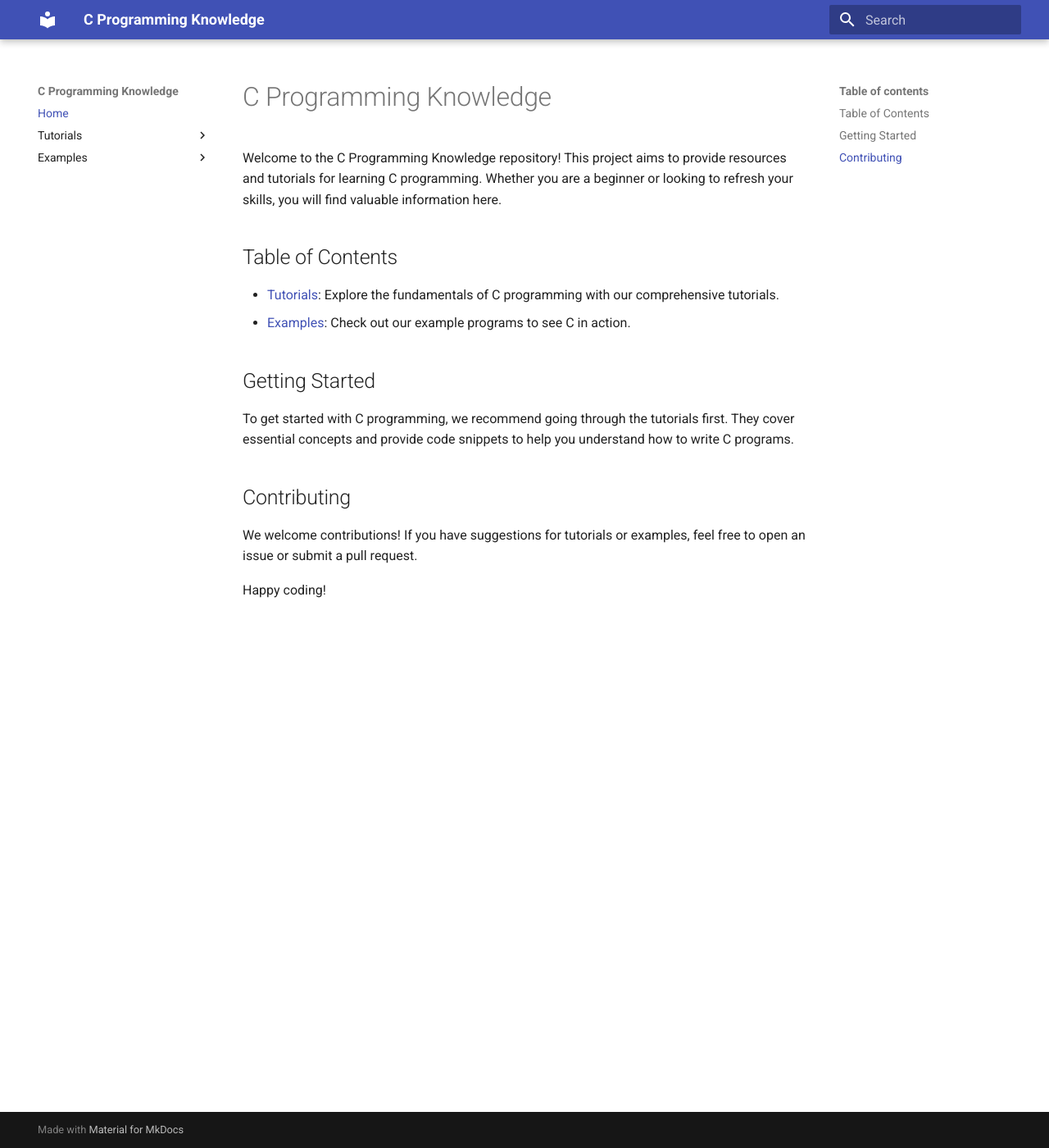
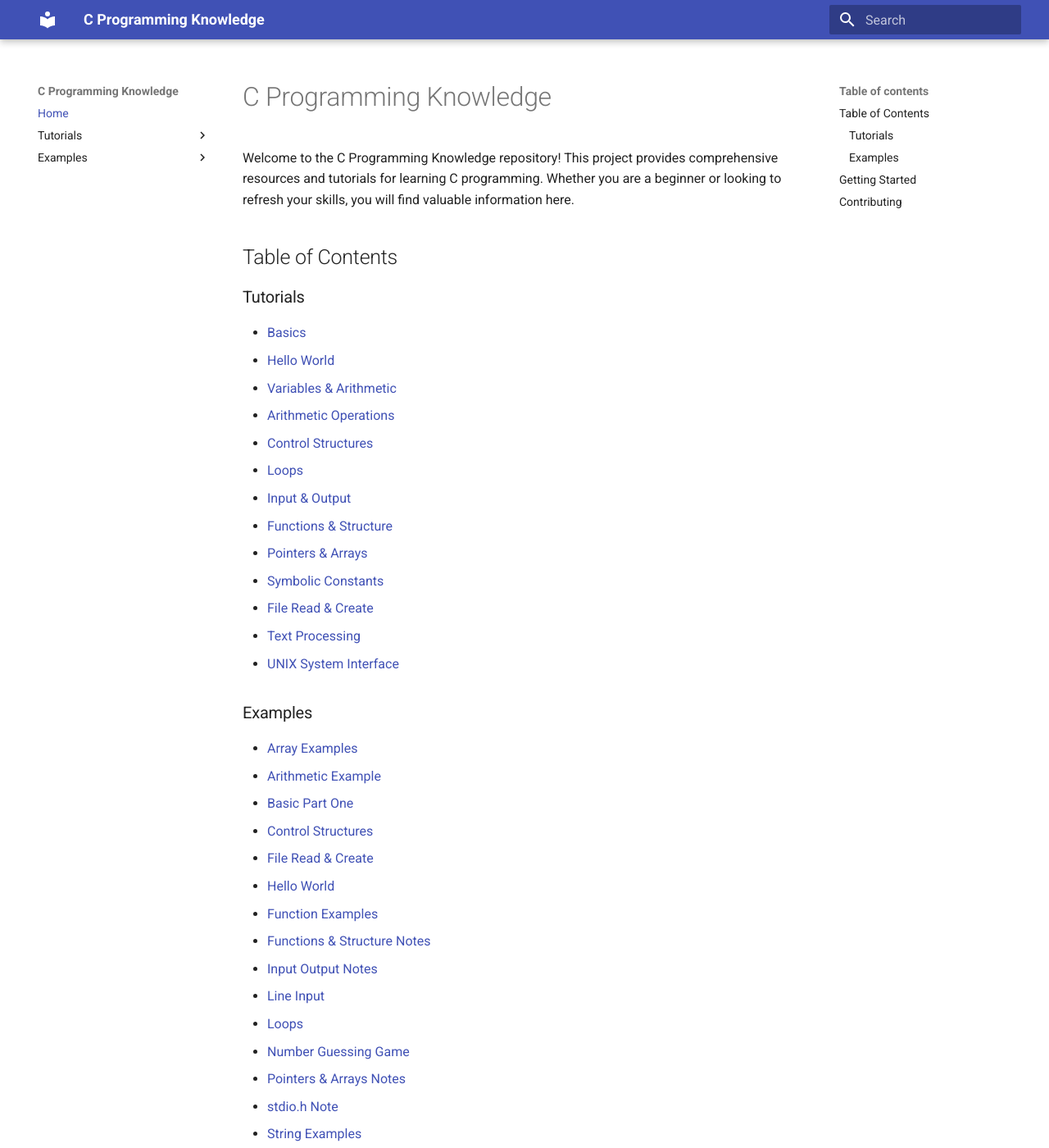
Before and after one commit to LalithK90/C-Programming-Language-Basic, an MkDocs documentation site: the page built from docs/index.md, in a window 1280 px wide and 1400 px high. Shown: the whole window at 82% size. Built offline with MkDocs 1.6.1 and Material for MkDocs 9.7.7, drawn with Linux system fonts in a browser that asks for light colours; some of the changed text lies outside the part shown.

Commit message:
new update was done

```diff
--- a/docs/index.md
+++ b/docs/index.md
@@ -1,18 +1,51 @@
 # C Programming Knowledge
 
-Welcome to the C Programming Knowledge repository! This project aims to provide resources and tutorials for learning C programming. Whether you are a beginner or looking to refresh your skills, you will find valuable information here.
+Welcome to the C Programming Knowledge repository! This project provides comprehensive resources and tutorials for learning C programming. Whether you are a beginner or looking to refresh your skills, you will find valuable information here.
 
 ## Table of Contents
 
-- [Tutorials](tutorials/basics.md): Explore the fundamentals of C programming with our comprehensive tutorials.
-- [Examples](examples/hello_world.c): Check out our example programs to see C in action.
+### Tutorials
+- [Basics](tutorials/basics.md)
+- [Hello World](tutorials/hello_world.md)
+- [Variables & Arithmetic](tutorials/c_variables_arithmetic.md)
+- [Arithmetic Operations](tutorials/c_arrithmetic.md)
+- [Control Structures](tutorials/c_control_structures_one.md)
+- [Loops](tutorials/c_loops.md)
+- [Input & Output](tutorials/c_input_output_notes.md)
+- [Functions & Structure](tutorials/c_functions_and_structure_notes.md)
+- [Pointers & Arrays](tutorials/c_pointers_and_arrays_notes.md)
+- [Symbolic Constants](tutorials/c_symbolic_constants.md)
+- [File Read & Create](tutorials/c_file_read_and_create.md)
+- [Text Processing](tutorials/c_text_processing_examples.md)
+- [UNIX System Interface](tutorials/c_unix_system_interface_notes.md)
+
+### Examples
+- [Array Examples](examples/c_array_examples.c)
+- [Arithmetic Example](examples/c_arrithmetic.c)
+- [Basic Part One](examples/c_basic_part_one.c)
+- [Control Structures](examples/c_control_structures_one.c)
+- [File Read & Create](examples/c_file_read_and_create.c)
+- [Hello World](examples/c_first_code_hello_world.c)
+- [Function Examples](examples/c_function_examples.c)
+- [Functions & Structure Notes](examples/c_functions_and_structure_notes.c)
+- [Input Output Notes](examples/c_input_output_notes.c)
+- [Line Input](examples/c_line_input.c)
+- [Loops](examples/c_loops.c)
+- [Number Guessing Game](examples/c_number_guessing_game.c)
+- [Pointers & Arrays Notes](examples/c_pointers_and_arrays_notes.c)
+- [stdio.h Note](examples/c_stdio_h_note.md)
+- [String Examples](examples/c_string_examples.c)
+- [Symbolic Constants](examples/c_symbolic_constants.c)
+- [Text Processing](examples/c_text_processing_examples.c)
+- [UNIX System Interface Notes](examples/c_unix_system_interface_notes.c)
+- [Variables & Arithmetic](examples/c_variables_arithmetic.c)
 
 ## Getting Started
 
-To get started with C programming, we recommend going through the tutorials first. They cover essential concepts and provide code snippets to help you understand how to write C programs.
+Begin with the [Basics](tutorials/basics.md) tutorial to understand the foundational concepts of C programming. Progress through the tutorials for more advanced topics, and refer to the examples to see practical implementations.
 
 ## Contributing
 
-We welcome contributions! If you have suggestions for tutorials or examples, feel free to open an issue or submit a pull request.
+Contributions are welcome! If you have suggestions for tutorials or examples, feel free to open an issue or submit a pull request.
 
 Happy coding!
--- a/mkdocs.yml
+++ b/mkdocs.yml
@@ -5,5 +5,35 @@ nav:
   - Home: index.md
   - Tutorials:
       - Basics: tutorials/basics.md
+      - Hello World: tutorials/hello_world.md
+      - Variables & Arithmetic: tutorials/c_variables_arithmetic.md
+      - Arithmetic Operations: tutorials/c_arrithmetic.md
+      - Control Structures: tutorials/c_control_structures_one.md
+      - Loops: tutorials/c_loops.md
+      - Input & Output: tutorials/c_input_output_notes.md
+      - Functions & Structure: tutorials/c_functions_and_structure_notes.md
+      - Pointers & Arrays: tutorials/c_pointers_and_arrays_notes.md
+      - Symbolic Constants: tutorials/c_symbolic_constants.md
+      - File Read & Create: tutorials/c_file_read_and_create.md
+      - Text Processing: tutorials/c_text_processing_examples.md
+      - UNIX System Interface: tutorials/c_unix_system_interface_notes.md
   - Examples:
-      - Hello World: examples/hello_world.c
+      - Array Examples: examples/c_array_examples.c
+      - Arithmetic Example: examples/c_arrithmetic.c
+      - Basic Part One: examples/c_basic_part_one.c
+      - Control Structures: examples/c_control_structures_one.c
+      - File Read & Create: examples/c_file_read_and_create.c
+      - Hello World: examples/c_first_code_hello_world.c
+      - Function Examples: examples/c_function_examples.c
+      - Functions & Structure Notes: examples/c_functions_and_structure_notes.c
+      - Input Output Notes: examples/c_input_output_notes.c
+      - Line Input: examples/c_line_input.c
+      - Loops: examples/c_loops.c
+      - Number Guessing Game: examples/c_number_guessing_game.c
+      - Pointers & Arrays Notes: examples/c_pointers_and_arrays_notes.c
+      - stdio.h Note: examples/c_stdio_h_note.md
+      - String Examples: examples/c_string_examples.c
+      - Symbolic Constants: examples/c_symbolic_constants.c
+      - Text Processing: examples/c_text_processing_examples.c
+      - UNIX System Interface Notes: examples/c_unix_system_interface_notes.c
+      - Variables & Arithmetic: examples/c_variables_arithmetic.c
```
Also changed, not shown: README.md (+36 -8 lines), docs/tutorials/basics.md (+28 -1 lines).
